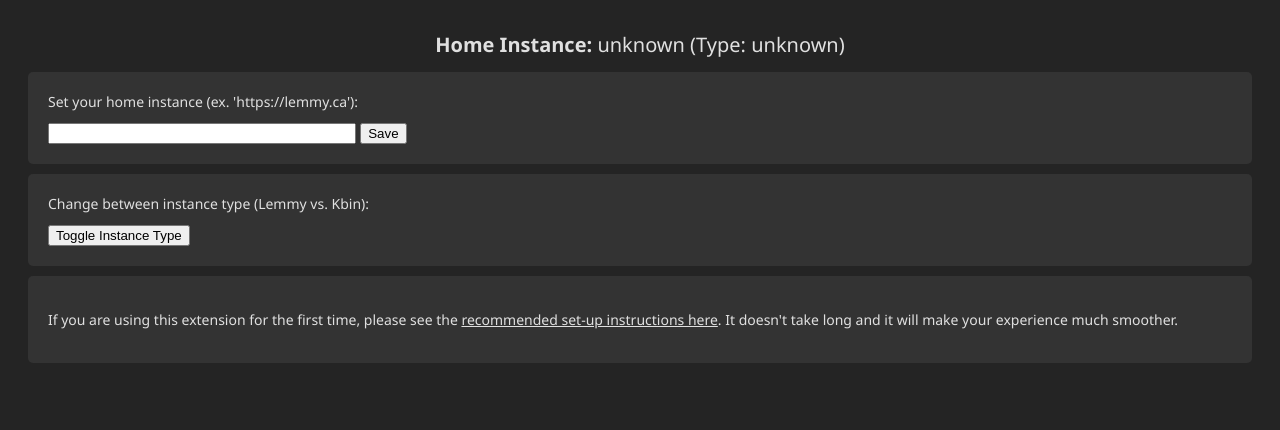
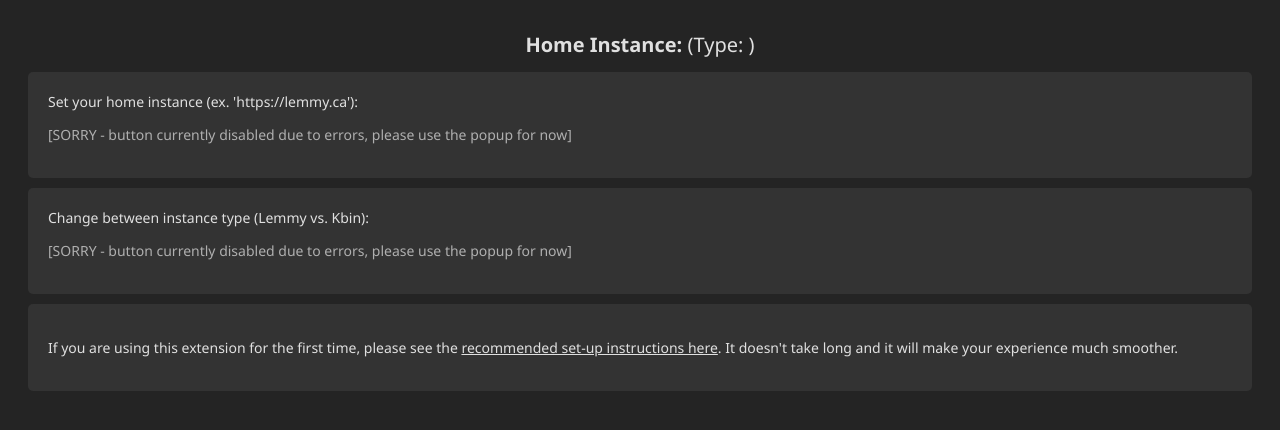
Before and after one commit to cynber/lemmy-instance-assistant, a browser extension: page options/options.html in a window 1280 px wide. Drawn offline with Linux system fonts and the light colour scheme.

Commit message:
disable buttons on options page

```diff
--- a/options/options.css
+++ b/options/options.css
@@ -11,22 +11,15 @@ h1 {
     font-weight: normal;
 }
 
-p {
-    color: #e0e0e0;
-    font-size: 14px;
-}
-
-a {
+p, a, label, input[type="text"] {
     color: #e0e0e0;
     font-size: 14px;
 }
 
 
 label {
-    font-size: 14px;
     display: block;
     margin-bottom: 10px;
-    color: #e0e0e0;
 }
 
 input[type="text"] {
@@ -39,3 +32,8 @@ input[type="text"] {
     margin: 10px;
     border-radius: 5px;
 }
+
+.message {
+    color:#afafaf;
+
+}
--- a/options/options.html
+++ b/options/options.html
@@ -14,14 +14,15 @@
 
     <div class="region">
         <label for="instance-input">Set your home instance (ex. 'https://lemmy.ca'):</label>
-        <input type="text" id="instance-input">
-        <button id="save-button">Save</button>
+        <!-- <button id="change-instance" class="button">Change my home instance</button> -->
+        <p class="message">[SORRY - button currently disabled due to errors, please use the popup for now]</p>
     </div>
 
     <div class="region">
 
         <label for="change-type">Change between instance type (Lemmy vs. Kbin):</label>
-        <button id="change-type">Toggle Instance Type</button>
+        <!-- <button id="change-type">Toggle Instance Type</button> -->
+        <p class="message">[SORRY - button currently disabled due to errors, please use the popup for now]</p>
     </div>
 
     <div class="region">
```
